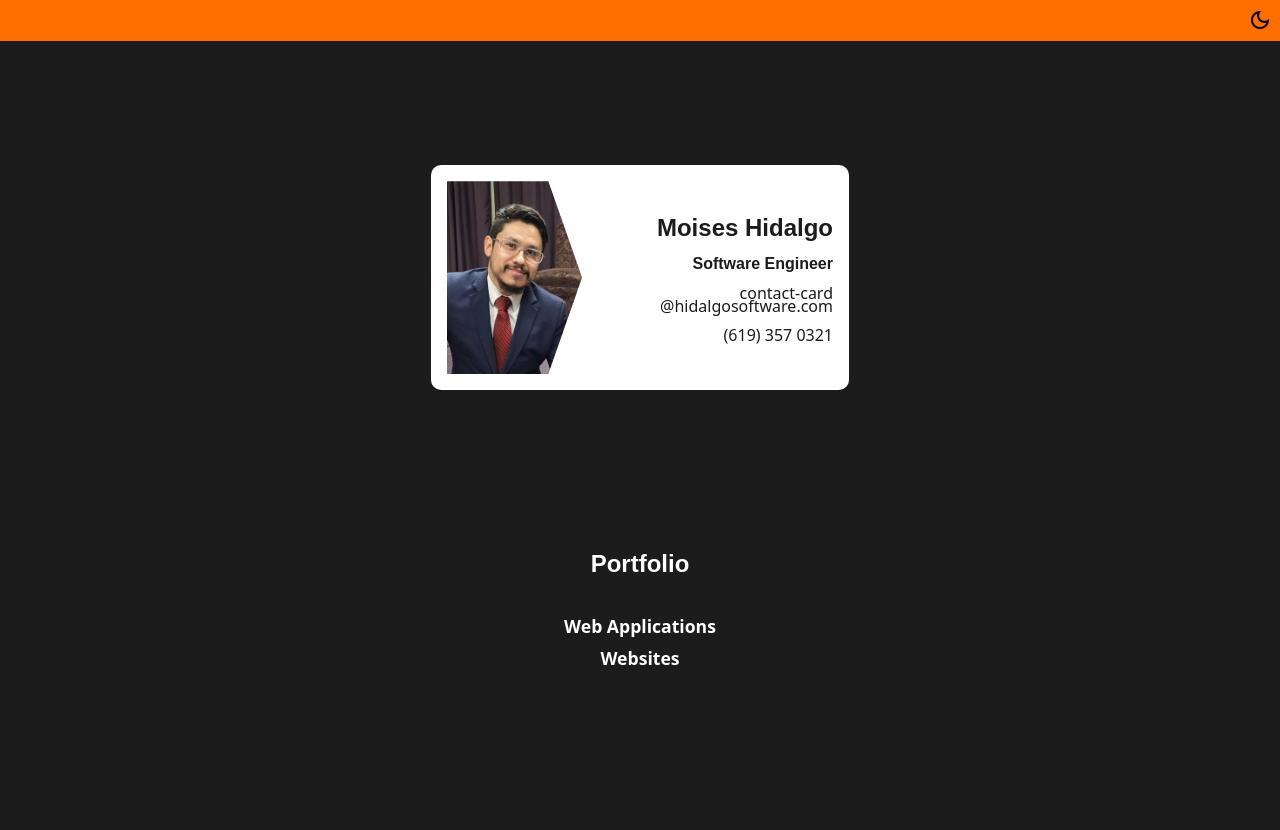
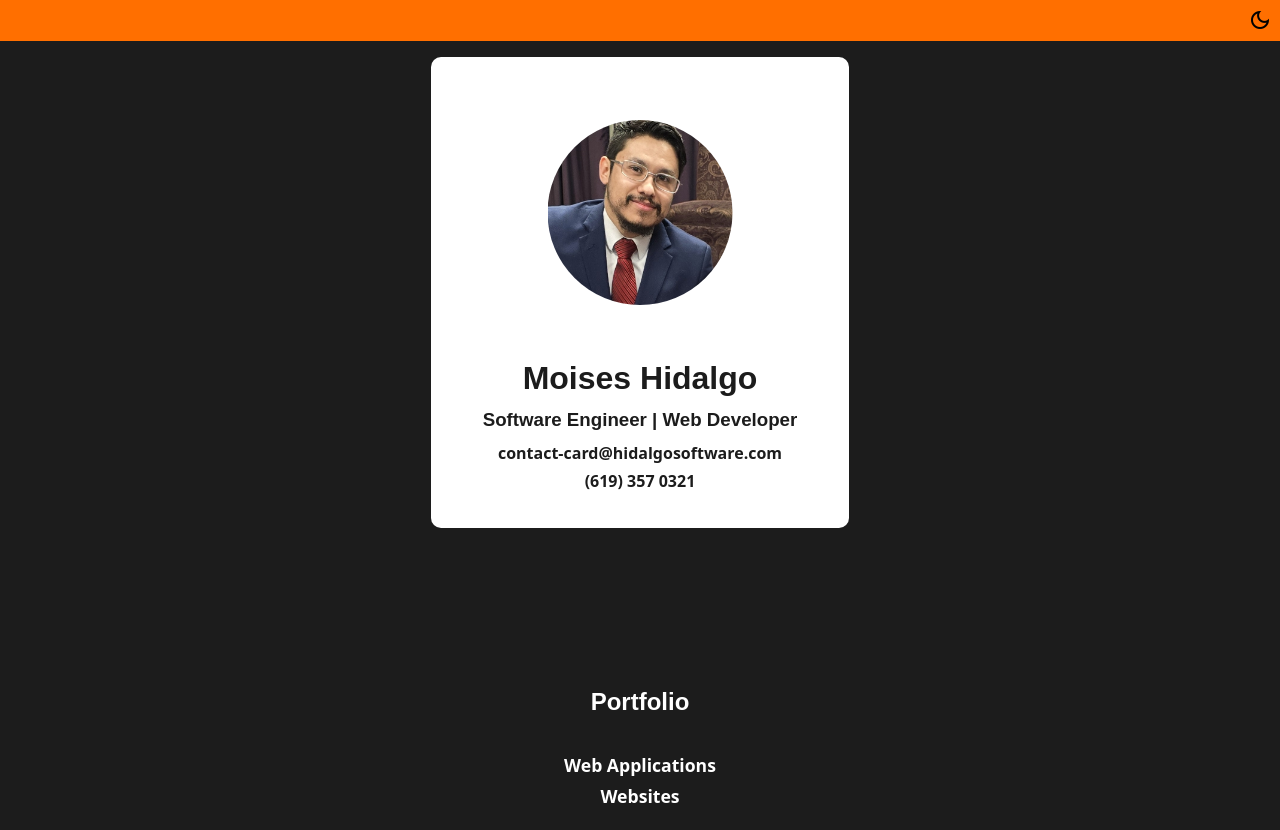
Before and after one commit to Shiinoya/HidalgoSoftware, a SvelteKit app: page /portfolio in a window 1280 px wide. Before the commit the page ends 800 px from the top, so only its background shows below. Built offline with nearby package versions, Linux system fonts and the light colour scheme; a web font is replaced by a local one.

Commit message:
Adjust business card to show content in a column

```diff
--- a/src/lib/components/smart/BusinessCard.svelte
+++ b/src/lib/components/smart/BusinessCard.svelte
@@ -15,9 +15,9 @@ Component to display contact information and an image.
       <img src="headshot.jpg" alt="my face" />
 
       <div class="contact-information">
-        <h2>Moises Hidalgo</h2>
-        <h4>Software Engineer</h4>
-        <p>contact-card<br />@hidalgosoftware.com</p>
+        <h1>Moises Hidalgo</h1>
+        <h3>Software Engineer | Web Developer</h3>
+        <p>contact-card@hidalgosoftware.com</p>
         <p>(619) 357 0321</p>
       </div>
     </div>
@@ -26,24 +26,25 @@ Component to display contact information and an image.
 
 <style lang="scss">
   div.business-card-wrapper {
-    max-height: 300px;
     max-width: 450px;
 
     div.business-card-content {
-      display: grid;
-      grid-template-columns: 35% auto;
+      display: flex;
+      flex-direction: column;
       align-items: center;
-      overflow: hidden;
+
+      padding: 0.5em;
 
       color: light-dark(var(--charcoal-900), var(--white-900));
 
       img {
-        width: 100%;
-        clip-path: polygon(0% 0%, 75% 0%, 100% 50%, 75% 100%, 0% 100%);
+        width: 50%;
+        clip-path: circle();
+        // TODO : adjust positioning of photo
       }
 
       div.contact-information {
-        text-align: right;
+        text-align: center;
 
         h4 {
           margin-bottom: 0;
@@ -51,6 +52,8 @@ Component to display contact information and an image.
 
         p {
           margin: 1em 0;
+
+          font-weight: bold;
         }
       }
     }
--- a/src/routes/portfolio/+page.svelte
+++ b/src/routes/portfolio/+page.svelte
@@ -23,6 +23,9 @@
 
 <style lang="scss">
   div.view-wrapper {
+    display: flex;
+    flex-direction: column;
+
     span.business-card {
       display: flex;
       justify-content: center;
```
